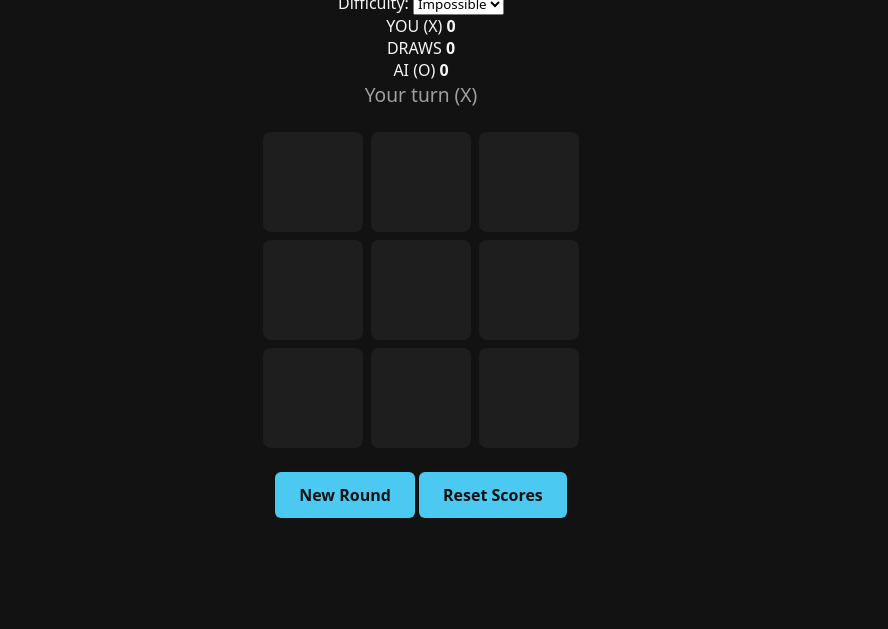
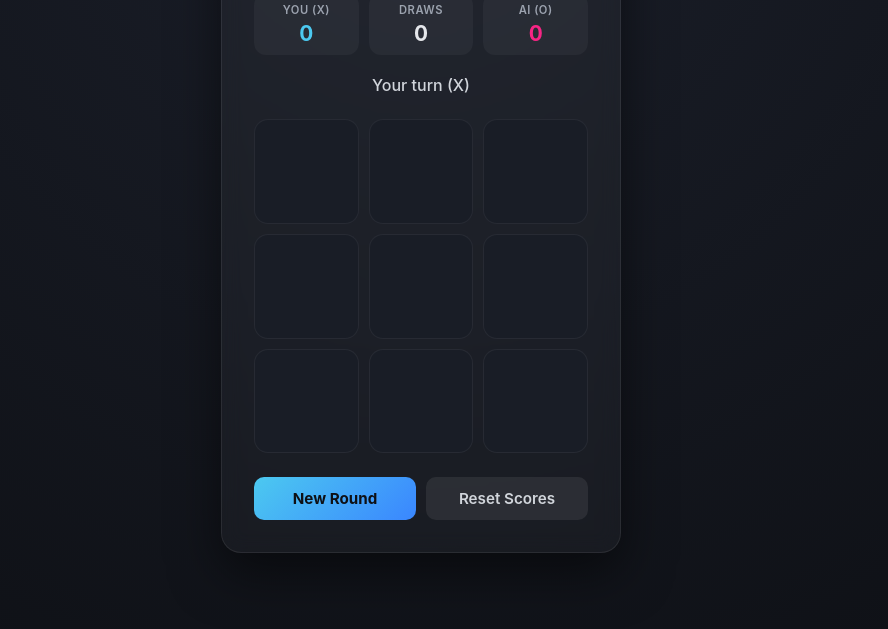
Before and after one commit to olaotseaonelolo-ctrl/lox, a plain HTML site: page index.html in a window 1280 px wide. Shown: the part 171-800 px from the top of the page, without its empty margins (219-1107 px from the left). Drawn offline with Linux system fonts and the light colour scheme.

Commit message:
Update style.css

```diff
--- a/style.css
+++ b/style.css
@@ -2,71 +2,189 @@
   box-sizing: border-box;
   margin: 0;
   padding: 0;
-  font-family: system-ui, -apple-system, sans-serif;
+  font-family: 'Inter', system-ui, -apple-system, sans-serif;
 }
 
 body {
-  background-color: #121212;
-  color: #f5f5f5;
+  background: radial-gradient(circle at top, #1b1f2a, #0e1015);
+  color: #f5f7fa;
   display: flex;
   justify-content: center;
   align-items: center;
   min-height: 100vh;
+  padding: 1rem;
 }
 
 .container {
+  background: rgba(255, 255, 255, 0.03);
+  border: 1px solid rgba(255, 255, 255, 0.08);
+  border-radius: 20px;
+  padding: 2rem;
   text-align: center;
+  box-shadow: 0 20px 50px rgba(0, 0, 0, 0.5);
+  backdrop-filter: blur(10px);
+  max-width: 400px;
+  width: 100%;
+}
+
+header {
+  display: flex;
+  justify-content: space-between;
+  align-items: center;
+  margin-bottom: 1.5rem;
 }
 
 h1 {
-  margin-bottom: 0.5rem;
-  font-size: 2rem;
+  font-size: 1.5rem;
+  letter-spacing: -0.5px;
+  background: linear-gradient(90deg, #4cc9f0, #f72585);
+  -webkit-background-clip: text;
+  -webkit-text-fill-color: transparent;
 }
 
+.controls {
+  display: flex;
+  align-items: center;
+  gap: 0.4rem;
+  font-size: 0.85rem;
+  color: #9ca3af;
+}
+
+select {
+  background-color: #1e222d;
+  color: #f5f7fa;
+  border: 1px solid rgba(255, 255, 255, 0.15);
+  border-radius: 8px;
+  padding: 0.35rem 0.6rem;
+  font-size: 0.85rem;
+  cursor: pointer;
+  outline: none;
+}
+
+.scoreboard {
+  display: grid;
+  grid-template-columns: repeat(3, 1fr);
+  gap: 10px;
+  margin-bottom: 1.25rem;
+}
+
+.score-box {
+  background: rgba(255, 255, 255, 0.04);
+  border-radius: 12px;
+  padding: 0.6rem;
+  display: flex;
+  flex-direction: column;
+  gap: 4px;
+}
+
+.score-box span {
+  font-size: 0.7rem;
+  font-weight: 600;
+  letter-spacing: 0.5px;
+  color: #9ca3af;
+}
+
+.score-box strong {
+  font-size: 1.3rem;
+}
+
+.x-score strong { color: #4cc9f0; }
+.o-score strong { color: #f72585; }
+.draw-score strong { color: #e5e7eb; }
+
 #status {
-  margin-bottom: 1.5rem;
-  font-size: 1.2rem;
-  color: #a0a0a0;
+  margin-bottom: 1.25rem;
+  font-size: 1rem;
+  font-weight: 500;
+  color: #d1d5db;
+  min-height: 1.5rem;
 }
 
 .board {
   display: grid;
-  grid-template-columns: repeat(3, 100px);
-  grid-template-rows: repeat(3, 100px);
-  gap: 8px;
+  grid-template-columns: repeat(3, 1fr);
+  gap: 10px;
   margin: 0 auto 1.5rem;
+  aspect-ratio: 1 / 1;
 }
 
 .cell {
-  background-color: #1e1e1e;
-  border-radius: 8px;
+  background-color: #191d26;
+  border: 1px solid rgba(255, 255, 255, 0.06);
+  border-radius: 14px;
   display: flex;
   justify-content: center;
   align-items: center;
-  font-size: 2.5rem;
-  font-weight: bold;
+  font-size: 2.75rem;
+  font-weight: 800;
   cursor: pointer;
-  transition: background-color 0.2s;
+  transition: transform 0.15s ease, background-color 0.2s ease, box-shadow 0.2s ease;
+  user-select: none;
 }
 
-.cell:hover {
-  background-color: #2a2a2a;
+.cell:hover:not(.taken) {
+  background-color: #232834;
+  transform: translateY(-2px);
 }
 
-.cell.x { color: #4cc9f0; }
-.cell.o { color: #f72585; }
+.cell.x {
+  color: #4cc9f0;
+  text-shadow: 0 0 18px rgba(76, 201, 240, 0.45);
+  animation: popIn 0.2s cubic-bezier(0.175, 0.885, 0.32, 1.275);
+}
+
+.cell.o {
+  color: #f72585;
+  text-shadow: 0 0 18px rgba(247, 37, 133, 0.45);
+  animation: popIn 0.2s cubic-bezier(0.175, 0.885, 0.32, 1.275);
+}
+
+.cell.win {
+  background-color: rgba(76, 201, 240, 0.15);
+  border-color: #4cc9f0;
+  box-shadow: 0 0 20px rgba(76, 201, 240, 0.3);
+}
+
+.cell.o.win {
+  background-color: rgba(247, 37, 133, 0.15);
+  border-color: #f72585;
+  box-shadow: 0 0 20px rgba(247, 37, 133, 0.3);
+}
+
+@keyframes popIn {
+  0% { transform: scale(0.5); opacity: 0; }
+  100% { transform: scale(1); opacity: 1; }
+}
+
+.actions {
+  display: flex;
+  gap: 10px;
+}
 
 button {
-  padding: 0.75rem 1.5rem;
-  font-size: 1rem;
-  background-color: #4cc9f0;
-  color: #121212;
+  flex: 1;
+  padding: 0.75rem 1rem;
+  font-size: 0.95rem;
+  background: linear-gradient(135deg, #4cc9f0, #3a86ff);
+  color: #0e1015;
   border: none;
-  border-radius: 6px;
-  font-weight: bold;
+  border-radius: 10px;
+  font-weight: 700;
   cursor: pointer;
+  transition: opacity 0.2s, transform 0.1s;
 }
 
 button:hover {
-  background-color: #3db5d8;
+  opacity: 0.92;
+  transform: translateY(-1px);
 }
+
+button.secondary {
+  background: rgba(255, 255, 255, 0.08);
+  color: #d1d5db;
+  font-weight: 600;
+}
+
+button.secondary:hover {
+  background: rgba(255, 255, 255, 0.14);
+}
```
